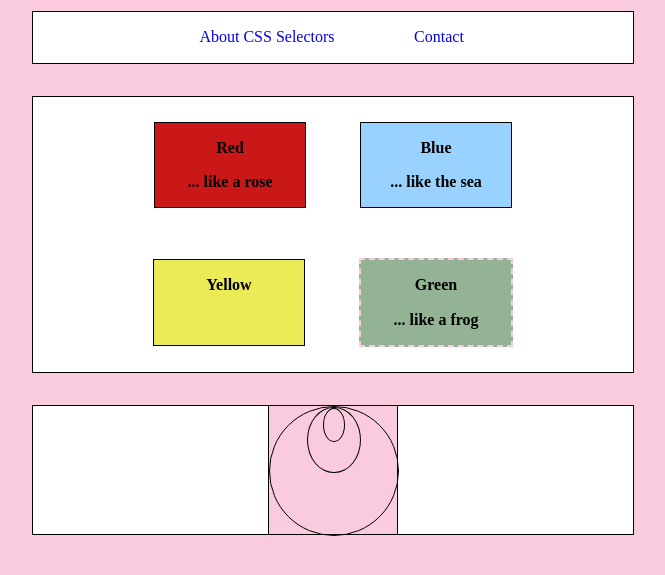
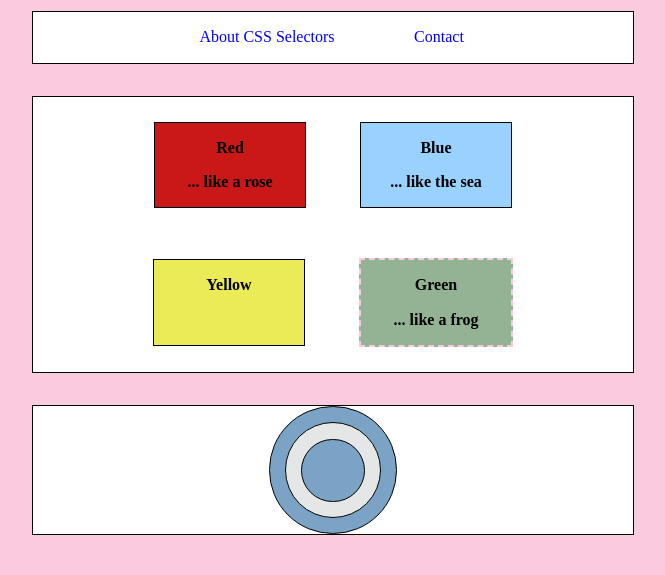
Before and after one commit to vanderhoop/css_selector_training, a plain HTML site: page index.html in a window 1280 px wide. Shown: the part 79-654 px from the top of the page, without its empty margins (307-972 px from the left). Drawn offline with nearby package versions, Linux system fonts and the light colour scheme.

Commit message:
target coded

```diff
--- a/stylesheets/style.css
+++ b/stylesheets/style.css
@@ -1,4 +1,3 @@
-
 html, body {
   background-color: #facade;
   text-align: center;
@@ -37,10 +36,6 @@ div.container {
   background-color: rgb(235, 235, 87);
 }
 
-h2 {
-  color: rgb(202, 23, 23);
-}
-
 .target {
   position: relative;
   height: 8em;
@@ -60,22 +55,51 @@ h2 {
 .target div.centered.wrapper {
   height: 8em;
   width: 8em;
-  border-top: none;
-  border-bottom: none;
-  background-color: #facade;
+  border: none;
+  background-color: white;
 }
 
 .ring {
-  margin: 0 auto;
-  width: 40%;
-  height: 50%;
+  background-color: #E5E7E7;
   border: 1px solid black;
   border-radius: 50%;
+  margin: 0 auto;
+  width: 75%;
+  height: 75%;
+}
+
+.ring:not(.outermost) {
+  margin-top: 12%;
+}
+
+
+
+.ring .ring .ring {
+  /* blue */
+  background-color: #7BA3C5;
+  height: 65%;
+  margin-top: 17%;
+  width: 65%;
+}
+
+.ring .ring .ring .ring {
+  /* grey */
+  background-color: #E5E7E7;
+  height: 50%;
+  margin-top: 23%;
+  width: 50%;
+}
+
+.ring .ring .ring .ring .ring {
+  height: 25%;
+  margin-top: 35%;
+  width: 25%;
 }
 
 .outermost {
-  height: 100%;
-  width: 100%;
+  background-color: #7BA3C5;
+  height: 98%;
+  width: 98%;
 }
 
 /*==================================*/
@@ -94,6 +118,14 @@ p {
   font-weight: bold;
 }
 
+#bullseye {
+  background-color: #D04A41;
+}
+
+#bullseye:hover {
+  opacity: 0.5;
+}
+
 .green {
   background-color: rgb(148, 179, 148);
   border: 2px dashed #facade;
```
